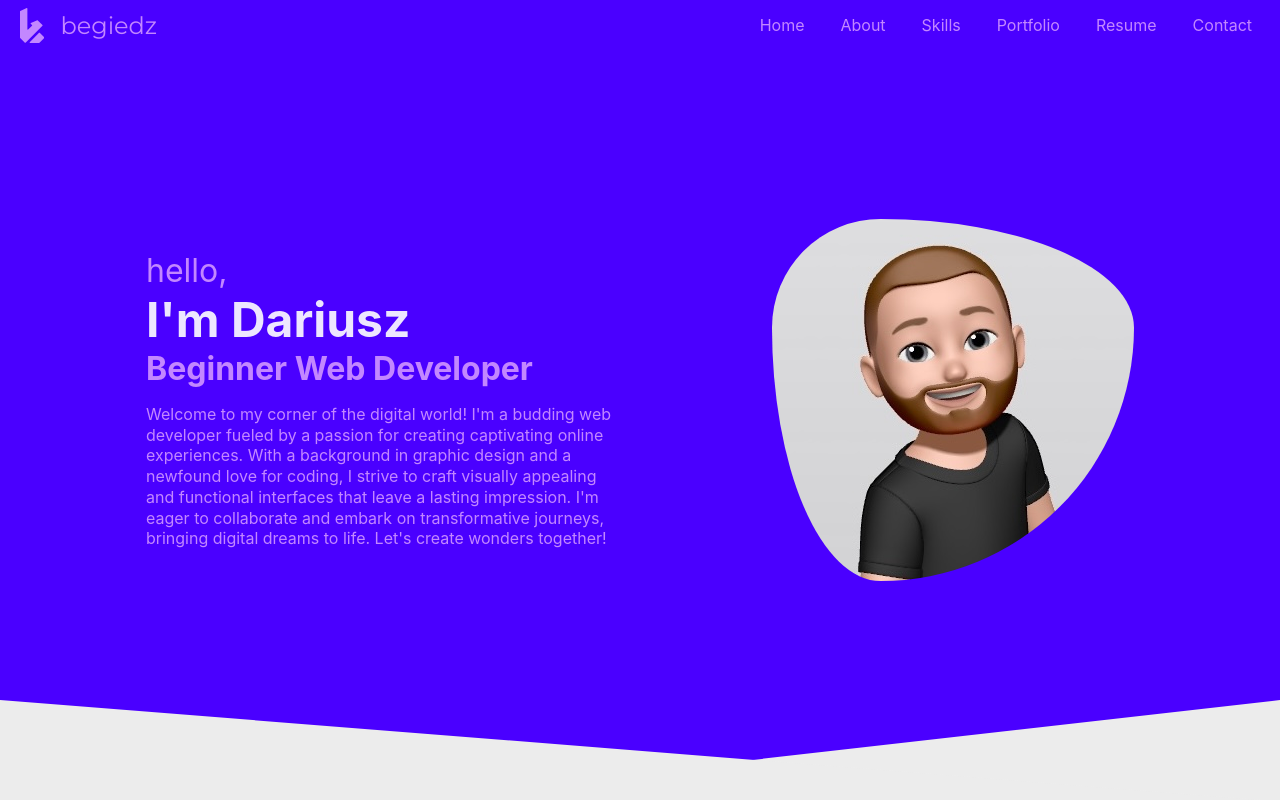
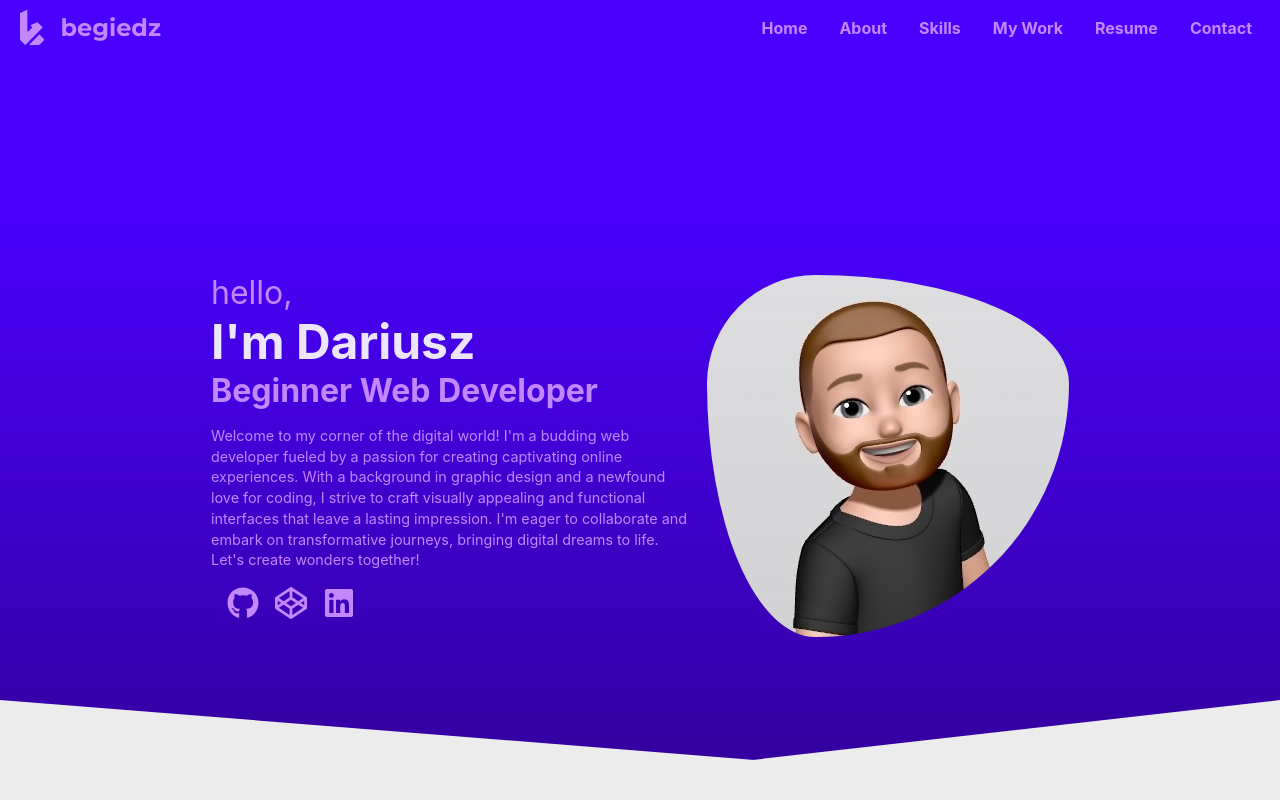
Before and after one commit to begiedz/ReactWeb, a React (Create React App) app: page / in a window 1280 px wide. Shown: the top 800 px of the page. Built offline with nearby package versions, Linux system fonts and the light colour scheme.

Commit message:
General styles update and bugfixes

```diff
--- a/src/components/Header.jsx
+++ b/src/components/Header.jsx
@@ -1,5 +1,6 @@
 import React from 'react';
 import avatar from '../img/avatarApple.jpeg';
+import { FaGithub, FaCodepen, FaLinkedin } from 'react-icons/fa';
 
 const Greeting = () => {
     return (
@@ -18,6 +19,23 @@ const Greeting = () => {
                     to collaborate and embark on transformative journeys, bringing digital dreams to
                     life. Let's create wonders together!
                 </p>
+                <ul>
+                    <li>
+                        <a href="">
+                            <FaGithub />
+                        </a>
+                    </li>
+                    <li>
+                        <a href="">
+                            <FaCodepen />
+                        </a>
+                    </li>
+                    <li>
+                        <a href="">
+                            <FaLinkedin />
+                        </a>
+                    </li>
+                </ul>
             </div>
             <img src={avatar} alt="avatar begiedz" />
         </header>
--- a/src/components/Navbar.jsx
+++ b/src/components/Navbar.jsx
@@ -1,7 +1,12 @@
-import React from 'react';
+import { React, useRef } from 'react';
 import { IconContext } from 'react-icons';
 import { FaGithub, FaCodepen, FaLinkedin, FaBars } from 'react-icons/fa';
 const Navbar = () => {
+    const navRef = useRef();
+
+    const openMenu = () => {
+        navRef.current.classList.toggle('active');
+    };
     return (
         <nav>
             <div className="logoWrapper">
@@ -23,8 +28,7 @@ const Navbar = () => {
                 <span className="logo">begiedz</span>
             </div>
 
-            <ul>
-                <IconContext.Provider value={{ size: 35 }}>
+            <ul ref={navRef}>
                 <li>
                     <a href="#">Home</a>
                 </li>
@@ -35,7 +39,7 @@ const Navbar = () => {
                     <a href="#">Skills</a>
                 </li>
                 <li>
-                        <a href="#">Portfolio</a>
+                    <a href="#">My Work</a>
                 </li>
                 <li>
                     <a href="#">Resume</a>
@@ -43,9 +47,10 @@ const Navbar = () => {
                 <li>
                     <a href="#">Contact</a>
                 </li>
-                    {/* <FaBars /> */}
-                </IconContext.Provider>
             </ul>
+            <button onClick={openMenu}>
+                <FaBars />
+            </button>
         </nav>
     );
 };
--- a/src/sass/layout/_header.scss
+++ b/src/sass/layout/_header.scss
@@ -5,20 +5,32 @@ header {
     display: flex;
     flex-direction: row;
     flex-wrap: wrap;
-    // gap: 2rem;
+    padding: 1rem;
+    gap: 1rem;
+    // margin-top: 10px;
+
+    align-items: center;
     justify-content: space-evenly;
 
-    align-items: center;
-    // justify-content: center;
-    height: calc(100vh);
+    min-height: calc(100vh);
     color: variables.$text-color-rev;
-    width: 100vw;
+    // width: 100vw;
     overflow-x: hidden;
 
+    @include mixins.laptop {
+        // margin-top: 50px;
+        // flex-direction: column-reverse;
+    }
     .headerBackground {
         position: absolute;
         top: 0;
+        // background-color: variables.$accent-color;
         background-color: variables.$accent-color;
+        background-image: linear-gradient(
+            variables.$accent-color 0%,
+            variables.$accent-color 25%,
+            variables.$accent-color-shadow 100%
+        );
         height: 100vh;
         width: 100vw;
         z-index: -1;
@@ -58,13 +70,21 @@ header {
             border-right: calc(100vw - 200px) solid variables.$body-color;
         }
     }
-}
+
     img {
         border-radius: 30% 70% 70% 30% / 30% 30% 70% 70%;
         // box-shadow: 2px 2px 10px black;
+        @include mixins.mobile {
+            height: 250px;
+            width: auto;
+        }
     }
     .titleWrapper {
-    color: variables.$acceent-color-secondary;
+        // display: flex;
+        // flex-direction: column;
+        // gap: 0.2rem;
+        // padding: 1rem;
+        color: variables.$accent-color-secondary;
         // transform: translateY(-15%);
         // text-align: center;
 
@@ -79,7 +99,7 @@ img {
 
         .hello {
             font-size: 2rem;
-        color: variables.$acceent-color-secondary;
+            color: variables.$accent-color-secondary;
             // font-family: 'pacifico';
 
             // background: -webkit-linear-gradient(#3a00ce, #3a00ce, #3a00ce, #330099, #330099);
@@ -104,5 +124,30 @@ img {
             margin-top: 1rem;
             max-width: variables.$mobile;
             line-height: 1.3rem;
+
+            font-size: 0.9rem;
+        }
+        ul {
+            display: flex;
+            gap: 1rem;
+            display: flex;
+            margin: 1rem;
+            color: white;
+
+            list-style: none;
+            li {
+                transition: scale ease 150ms;
+                a {
+                    color: variables.$accent-color-secondary;
+                    svg {
+                        height: 2rem;
+                        width: auto;
                     }
                 }
+            }
+            li:hover {
+                scale: 1.2;
+            }
+        }
+    }
+}
--- a/src/sass/layout/_navbar.scss
+++ b/src/sass/layout/_navbar.scss
@@ -1,6 +1,8 @@
 @use '../utils/variables';
+@use '../utils/mixins';
 nav {
-    position: fixed;
+    font-weight: bold;
+    position: sticky;
     top: 0;
     left: 0;
 
@@ -8,8 +10,8 @@ nav {
     align-items: center;
     justify-content: space-between;
 
-    padding: 0 20px 0;
-    height: 50px;
+    padding: 10px 20px;
+    // height: 50px;
     width: 100vw;
     // box-shadow: 0 2px 5px rgba(0, 0, 0, 0.4);
     backdrop-filter: blur(30px);
@@ -17,27 +19,40 @@ nav {
 
     color: variables.$nav-text;
 
+    // border-radius: 0 0 10px 10px;
     z-index: 2;
+    @include mixins.tablet {
+        flex-direction: column;
+    }
 
     div.logoWrapper {
         display: flex;
+        align-self: flex-start;
         align-items: center;
+        // justify-content: flex-start;
         gap: 1rem;
     }
     span.logo {
         color: rgba(195, 135, 255, 1);
-        // font-weight: bold;
+
         font-size: 1.5rem;
         font-family: 'Montserrat', Arial, Helvetica, sans-serif;
     }
     ul {
         display: flex;
         list-style: none;
-        justify-content: space-between;
-        gap: 20px;
+        // justify-content: space-between;
+        gap: 1rem;
         // width: 100px;
+        @include mixins.tablet {
+            display: none;
+            flex-direction: column;
+            align-items: center;
+            font-size: 2rem;
+        }
         li {
             display: flex;
+
             a,
             a:visited {
                 padding: 0.5rem;
@@ -54,22 +69,33 @@ nav {
                 background-color: rgba(195, 135, 255, 0.13);
             }
         }
+    }
+    ul.active {
+        display: flex;
+    }
     button {
-            height: 35px;
-            width: 35px;
+        position: absolute;
+        right: 1rem;
+        padding: 0.3rem;
         background-color: transparent;
         border: none;
         border-radius: 5px;
 
         cursor: pointer;
         transition: background-color 300ms;
+        @include mixins.beyond-tablet {
+            display: none;
+        }
         svg {
-                color: white;
+            fill: rgba(195, 135, 255, 1);
+            height: 25px;
+            width: auto;
+            // height: 25px;
+            // size: ;
         }
     }
     button:hover {
-            background-color: rgba(0, 0, 0, 0.5);
-        }
+        background-color: rgba(195, 135, 255, 0.13);
     }
     #bgdzLogo {
         fill: rgba(195, 135, 255, 1);
--- a/src/sass/utils/_keyframes.scss
+++ b/src/sass/utils/_keyframes.scss
@@ -1,14 +1,44 @@
-header .hello {
+header {
+    .hello {
         opacity: 0;
         animation: reveal 1000ms ease-in-out 0ms 1 normal forwards;
     }
-header h1 {
+    h1 {
+        opacity: 0;
+        animation: reveal 1000ms ease-in-out 200ms 1 normal forwards;
+    }
+    h2 {
+        opacity: 0;
+        animation: reveal 1000ms ease-in-out 400ms 1 normal forwards;
+    }
+    p {
+        opacity: 0;
+        animation: reveal 1000ms ease-in-out 200ms 1 normal forwards;
+    }
+
+    img {
+        opacity: 0;
+        animation: reveal 1000ms ease-in-out 200ms 1 normal forwards;
+    }
+    ul {
+        opacity: 0;
+        animation: reveal 1000ms ease-in-out 300ms 1 normal forwards;
+
+        li:nth-child(1) {
             opacity: 0;
             animation: reveal 1000ms ease-in-out 300ms 1 normal forwards;
         }
-header h2 {
+
+        li:nth-child(2) {
             opacity: 0;
-    animation: reveal 1000ms ease-in-out 600ms 1 normal forwards;
+            animation: reveal 1000ms ease-in-out 400ms 1 normal forwards;
+        }
+
+        li:nth-child(3) {
+            opacity: 0;
+            animation: reveal 1000ms ease-in-out 500ms 1 normal forwards;
+        }
+    }
 }
 @keyframes reveal {
     from {
--- a/src/sass/utils/_mixins.scss
+++ b/src/sass/utils/_mixins.scss
@@ -9,9 +9,18 @@
         @content;
     }
 }
-
+@mixin beyond-tablet {
+    @media screen and (min-width: 768px) {
+        @content;
+    }
+}
 @mixin laptop {
     @media screen and (max-width: 1200px) {
         @content;
     }
 }
+@mixin beyond-laptop {
+    @media screen and (min-width: 1200px) {
+        @content;
+    }
+}
--- a/src/sass/utils/_variables.scss
+++ b/src/sass/utils/_variables.scss
@@ -5,7 +5,8 @@ $nav-text: #ffffff;
 $body-color: rgb(236, 236, 236);
 
 $accent-color: #4a00ff;
-$acceent-color-secondary: rgb(195, 135, 255);
+$accent-color-shadow: #330099;
+$accent-color-secondary: rgb(195, 135, 255);
 $text-color: black;
 $alpha-color: rgba(0, 0, 0, 0.7);
 
```
Lines whose indentation alone changed are shown as unchanged.
